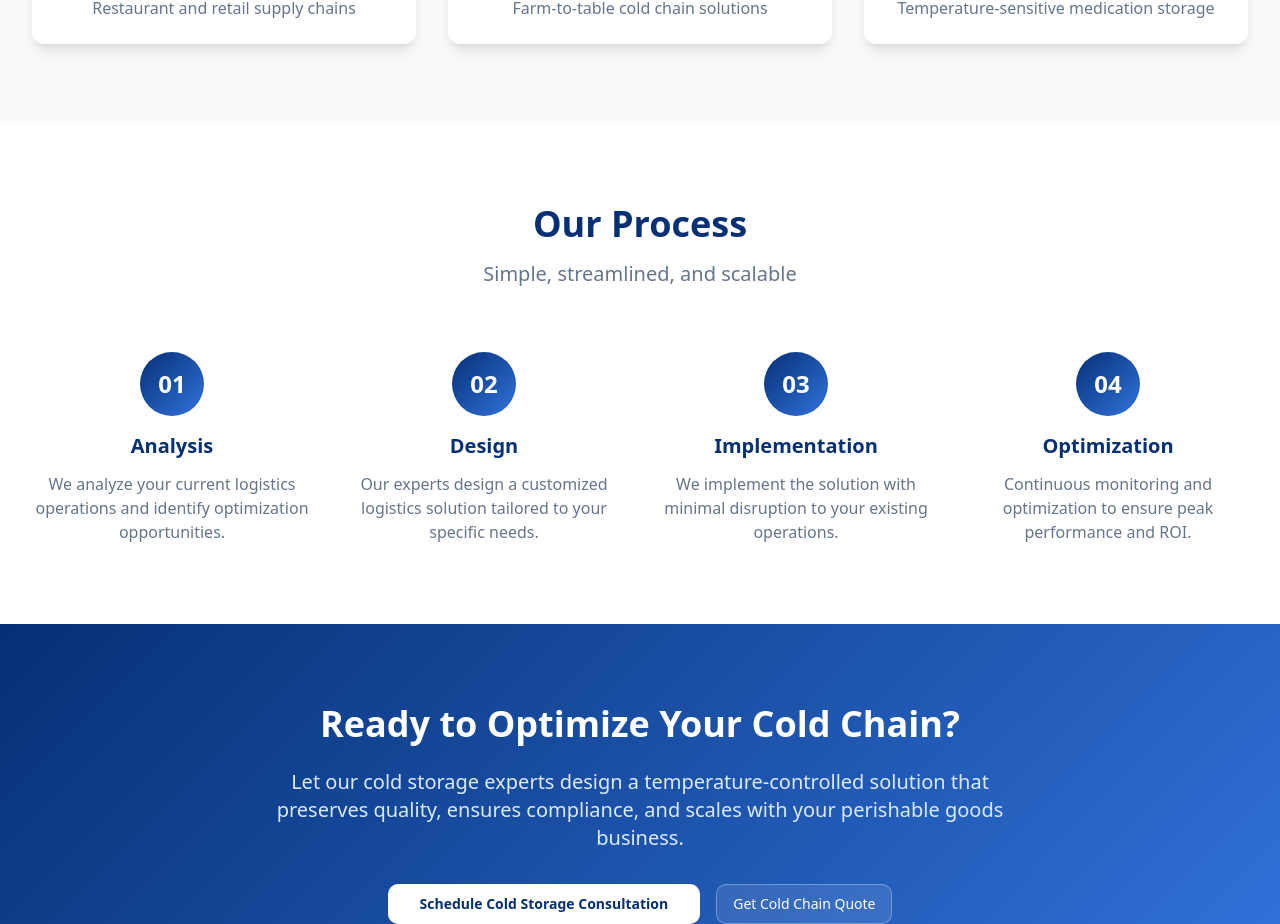
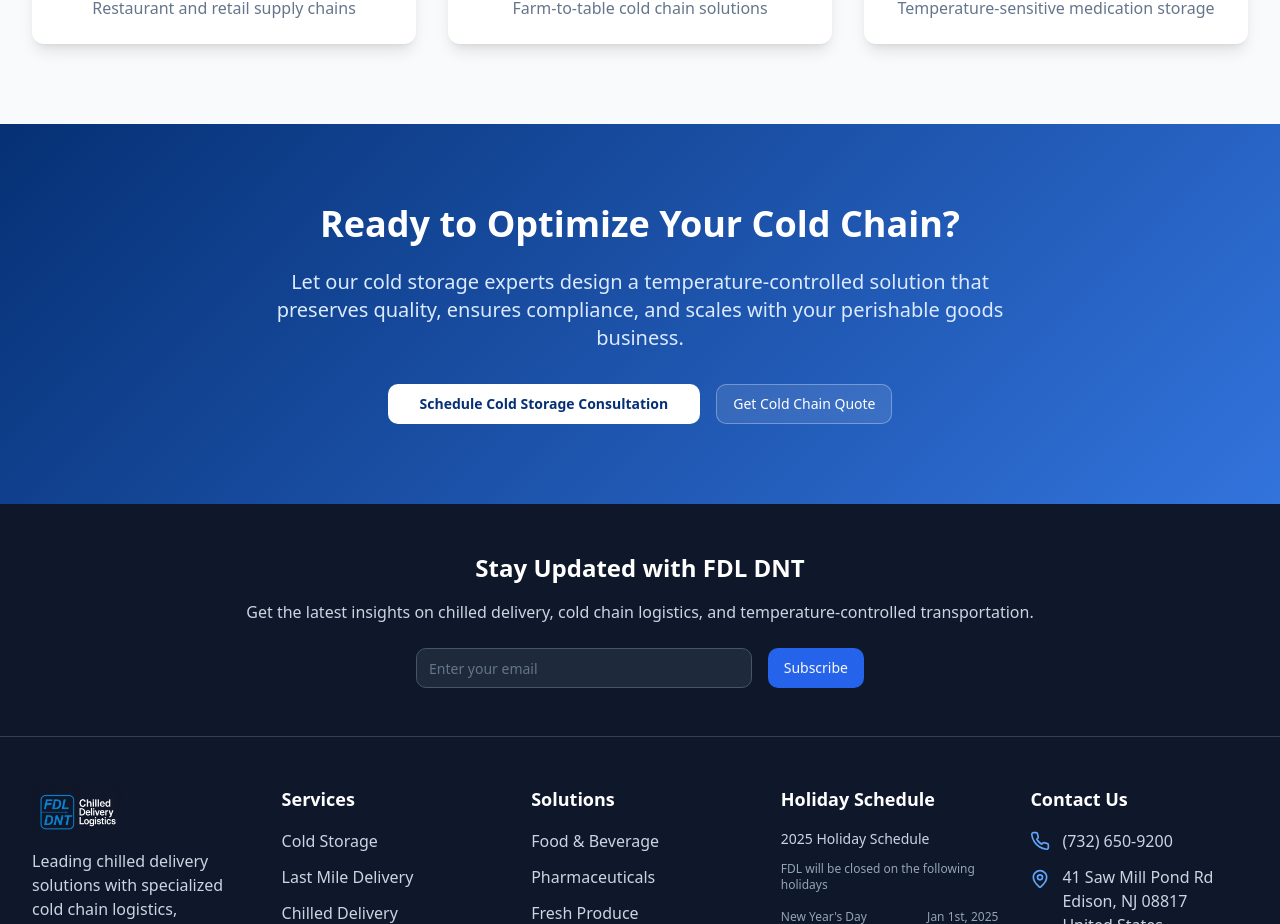
Before and after one commit to ziaddanasouri/fdl-website-excellence-hub, a React (Vite) app: page /services in a window 1280 px wide. Shown: the part 2936-3860 px from the top of the page. Built offline with nearby package versions, Linux system fonts and the light colour scheme.

Commit message:
Remove section from Services page

```diff
--- a/src/pages/Services.tsx
+++ b/src/pages/Services.tsx
@@ -229,32 +229,6 @@ const Services = () => {
         </div>
       </section>
 
-      {/* Process Section */}
-      <section className="py-20">
-        <div className="max-w-7xl mx-auto px-4 sm:px-6 lg:px-8">
-          <div className="text-center mb-16">
-            <h2 className="text-4xl font-bold text-primary mb-4">Our Process</h2>
-            <p className="text-xl text-muted-foreground">Simple, streamlined, and scalable</p>
-          </div>
-
-          <div className="grid grid-cols-1 md:grid-cols-4 gap-8">
-            {[
-              { step: '01', title: 'Analysis', description: 'We analyze your current logistics operations and identify optimization opportunities.' },
-              { step: '02', title: 'Design', description: 'Our experts design a customized logistics solution tailored to your specific needs.' },
-              { step: '03', title: 'Implementation', description: 'We implement the solution with minimal disruption to your existing operations.' },
-              { step: '04', title: 'Optimization', description: 'Continuous monitoring and optimization to ensure peak performance and ROI.' }
-            ].map((phase, index) => (
-              <div key={index} className="text-center">
-                <div className="logistics-gradient text-white text-2xl font-bold w-16 h-16 rounded-full flex items-center justify-center mx-auto mb-4">
-                  {phase.step}
-                </div>
-                <h3 className="text-xl font-bold text-primary mb-3">{phase.title}</h3>
-                <p className="text-muted-foreground">{phase.description}</p>
-              </div>
-            ))}
-          </div>
-        </div>
-      </section>
 
       {/* CTA Section */}
       <section className="py-20 logistics-gradient text-white">
```
